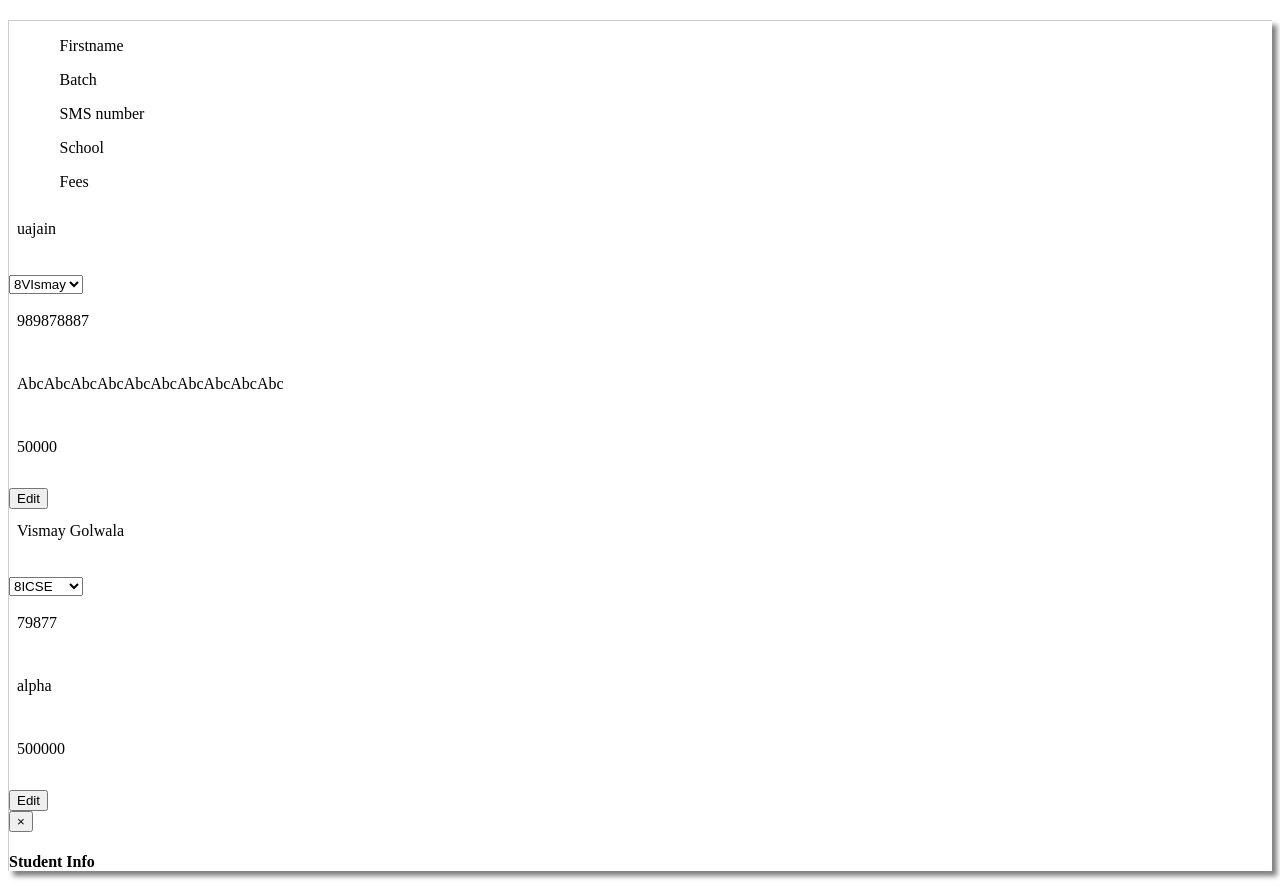
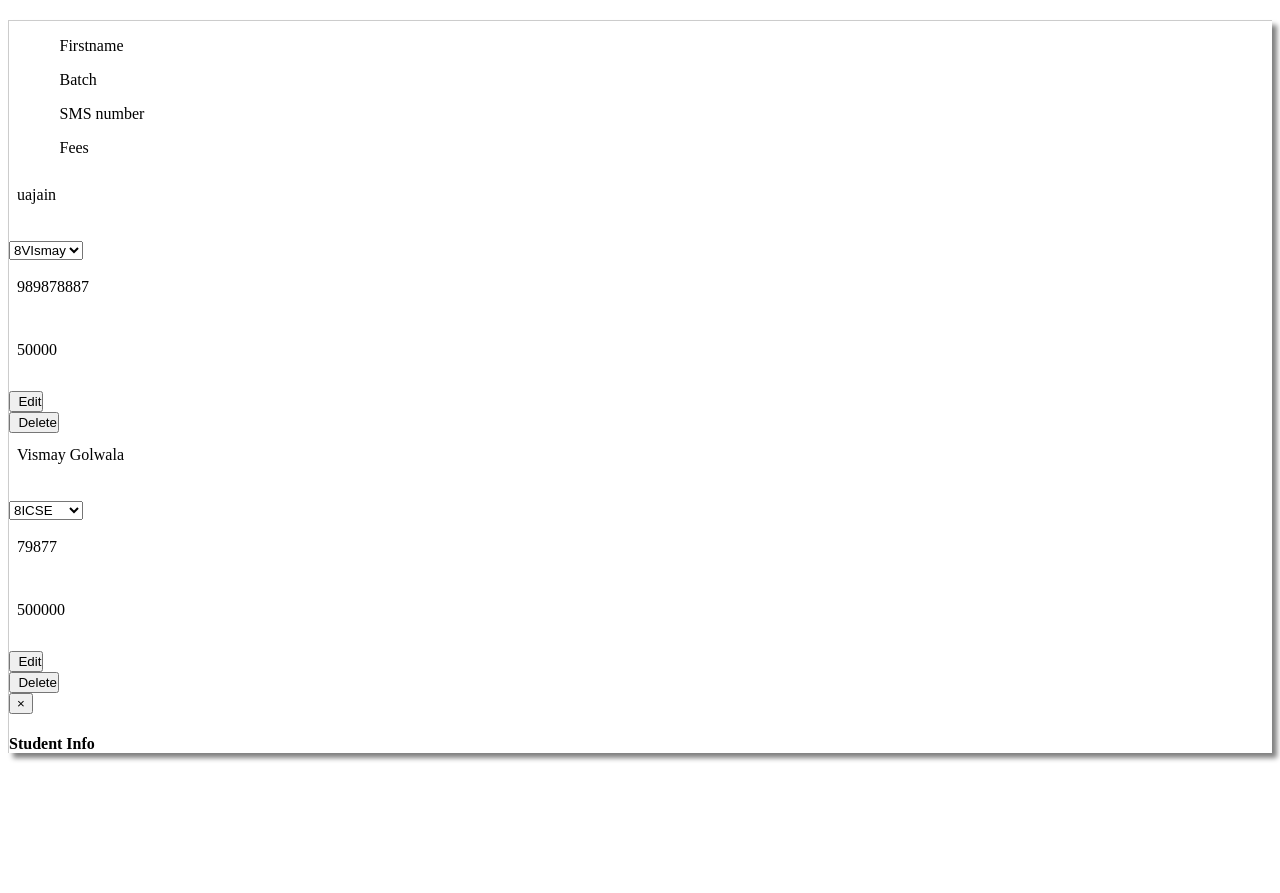
Before and after one commit to vismay-golwala/potential, a Django app: page /student/edit_student/ in a window 1280 px wide. After the commit the page ends 761 px from the top, so only its background shows below. Run offline with Django 3.2, Linux system fonts and the light colour scheme; data comes from the database, SQL or seed files in the repository; both versions use the stored data as it was after the commit.

Commit message:
Implemented full edit and delete student functionality

```diff
--- a/student/static/js/edit_student.js
+++ b/student/static/js/edit_student.js
@@ -66,12 +66,28 @@ $(document).ready(function()
 		$.ajax
 		({
 			type: "GET",
-			url: "student/edit_full_student/",
-			data: { key: rel, csrfmiddlewaretoken: csrf },
+			url: "student/edit_full_student/"+rel+"/",
+			data: { csrfmiddlewaretoken: csrf },
 			success: function(response)
 			{
 				$("#edit_content").html(response);
-				$("#edit_content").append('<h1>'+rel+'</h1>')
+				$("#edit_content").find("form").attr('action','student/edit_full_student/'+rel+'/');
+			}
+		});
+	});
+	$(".delete_btn").click(function()
+	{
+		var rel = $(this).attr('rel');
+		var csrf = $("#csrf_token").find("input").val();
+		var caller = $(this).parents(".student_record");
+		$.ajax
+		({
+			type: "POST",
+			url: "student/delete_student/",
+			data: { key: rel, csrfmiddlewaretoken: csrf },
+			success: function()
+			{
+				caller.fadeOut("slow");
 			}
 		});
 	});
--- a/student/templates/student/edit_student.html
+++ b/student/templates/student/edit_student.html
@@ -13,9 +13,6 @@
 			<p class="h3">SMS number</p>
 		</div>
 		<div class="col-sm-2 head_cell lr0pad">
-			<p class="h3">School</p>
-		</div>
-		<div class="col-sm-2 head_cell lr0pad">
 			<p class="h3">Fees</p>
 		</div>
 		<div class="col-sm-2 head_cell lr0pad">
@@ -23,7 +20,7 @@
 		</div>
 	</div>
 	{% for record in students %}
-	<div class="row">
+	<div class="row student_record">
 		<div class="data_grp col-sm-2 lr0pad" rel="name@{{ record.pk }}">
 			<div class="edit_btn_div col-sm-3 lr0pad">
 				<button class="btn btn-info edit_btn col-sm-offset-1 col-sm-10" style="display: none">
@@ -51,16 +48,6 @@
 				<p class="h4 data">{{ record.sms_mob }}</p>
 			</div>
 		</div>
-		<div class="data_grp col-sm-2 lr0pad" rel="school@{{ record.pk }}">
-			<div class="edit_btn_div col-sm-3 lr0pad">
-				<button class="btn btn-info edit_btn col-sm-offset-1 col-sm-10" style="display: none">
-					<span class="glyphicon glyphicon-pencil"></span>
-				</button>
-			</div>
-			<div class="data_div col-sm-6 lr0pad">
-				<p class="h4 data">{{ record.school }}</p>
-			</div>
-		</div>
 		<div class="data_grp col-sm-2 lr0pad" rel="total_fees@{{ record.pk }}">
 			<div class="edit_btn_div col-sm-3 lr0pad">
 				<button class="btn btn-info edit_btn col-sm-offset-1 col-sm-10" style="display: none">
@@ -72,9 +59,15 @@
 			</div>
 		</div>
 		<div class="col-sm-2 lr0pad" rel="modal_div">
-			<button class="btn btn-primary btn-sm col-sm-offset-2 col-sm-5 full_edit_btn" data-toggle="modal" data-target="#edit_modal" rel="{{ record.pk }}">
+			<button class="btn btn-primary btn-sm col-sm-offset-2 col-sm-5 full_edit_btn lr0pad pull-right" data-toggle="modal" data-target="#edit_modal" rel="{{ record.pk }}">
 				<span class="glyphicon glyphicon-pencil"></span>
-				<span> Edit</span>
+				<span class="h4">&nbsp; Edit</span>
+			</button>
+		</div>
+		<div class="col-sm-2 lr0pad">
+			<button class="btn btn-danger btn-sm col-sm-offset-2 col-sm-5 delete_btn lr0pad" rel="{{ record.pk }}">
+				<span class="glyphicon glyphicon-trash"></span>
+				<span class="h4">&nbsp; Delete</span>
 			</button>
 		</div>
 	</div>
--- a/student/urls.py
+++ b/student/urls.py
@@ -13,5 +13,6 @@ urlpatterns = [
     url(r'^board/$', views.board_form_view.as_view(), name='board_form_view'),
     url(r'^update_cell/$', views.update_cell.as_view(), name='update_cell'),
     url(r'^test/$', views.get_attendance.as_view(), name='test'),
-    url(r'^edit_full_student/$', views.edit_full_student.as_view(), name='edit_full_student'),
+    url(r'^edit_full_student/(?P<pk>\d+)/$', views.edit_full_student.as_view(), name='edit_full_student'),
+    url(r'^delete_student/$', views.delete_student.as_view(), name='delete_student'),
 ]
--- a/student/views.py
+++ b/student/views.py
@@ -2,6 +2,7 @@ from django.shortcuts import render, get_object_or_404
 from .forms import student_info_form, batch_form, standard_form, board_form
 from .models import student_info, batch, attends
 from django.views.generic import View
+from django.views.generic.edit import UpdateView, DeleteView
 from django.http import HttpResponse, HttpResponseRedirect
 
 #Migrated from FBVs to CBVs as CBVs handle get and post logic cleanly
@@ -31,24 +32,24 @@ class update_cell(View):
 		student_info.objects.filter(pk=row).update(**args)
 		return HttpResponse()
 
-class edit_full_student(View):
+class edit_full_student(UpdateView):
+	model = student_info
+	fields = ['name','batch','father_name','father_mob','mother_name','mother_mob','sms_mob','school','total_fees']
+	template_name = 'student/edit_full_student.html'
 
-	form_class = student_info
-	template_name = 'student/base_form.html'
+	def get_success_url(self):
+		return '/dashboard/'
+
+class delete_student(View):
 
 	def get(self, request):
-		key = request.GET['key']
-		instance = get_object_or_404(edit_full_student, pk=key)
-		form = edit_full_student(request.GET or None, instance=instance)
-		return direct_to_template(request, self.template_name, {'form': form})
-		#form = self.form_class.filter(pk=1)
-		#return render(request, self.template_name, {"form":form})
-		#key = request.GET['key']
-		#obj = student_info.objects.get(pk=key)
-		#return render(request, 'student/edit_full_student.html', { 'student': obj })
+		pass
 
 	def post(self, request):
-		pass
+		key = request.POST['key']
+		d = student_info.objects.filter(pk=key)
+		d.delete()
+		return HttpResponse()
 
 class dashboard(View):
 	template_name = 'student/dashboard.html'
```
Also changed, not shown: student/static/css/stylesheet.css (+3 -4 lines), student/templates/student/edit_full_student.html (+15 -5 lines), db.sqlite3, student/templates/student/delete_student.html (added).
